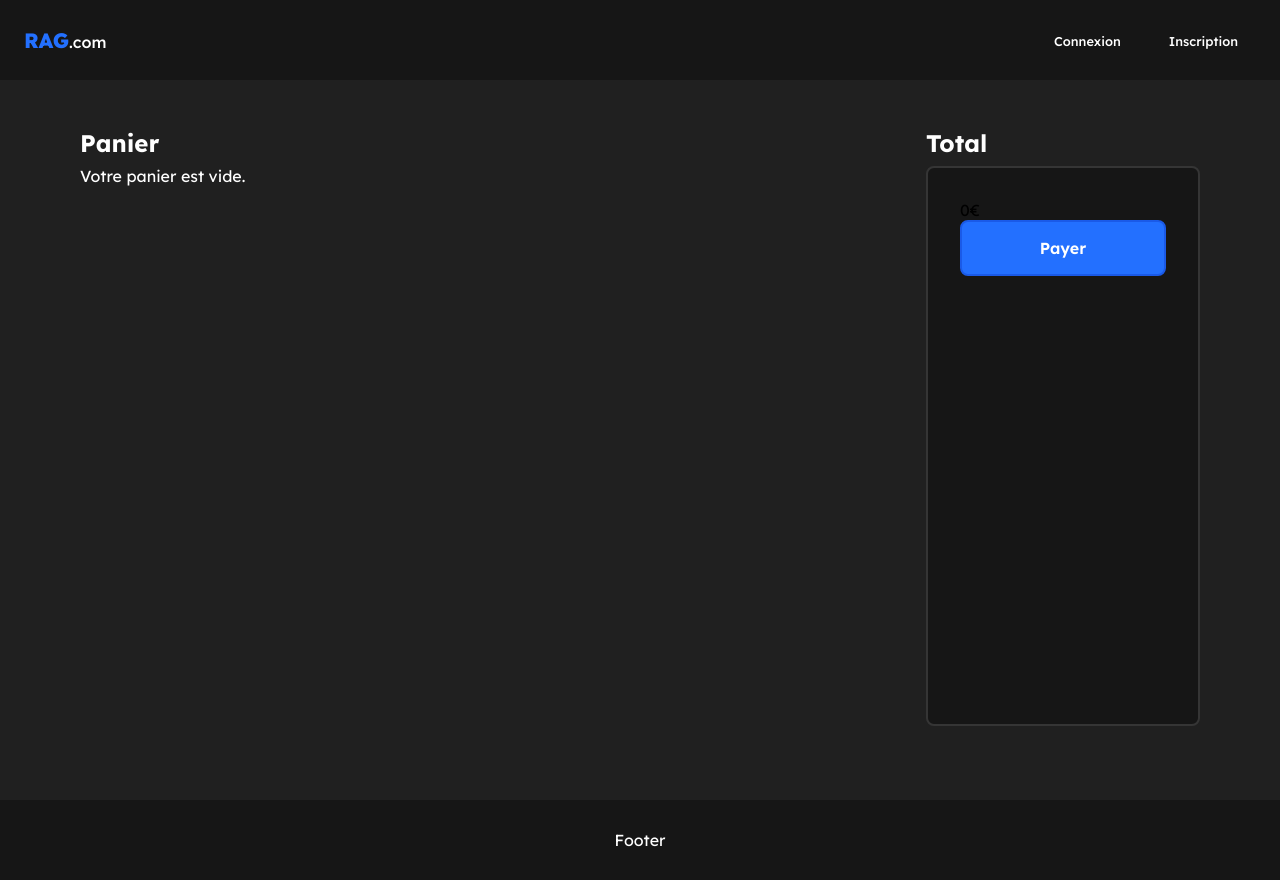
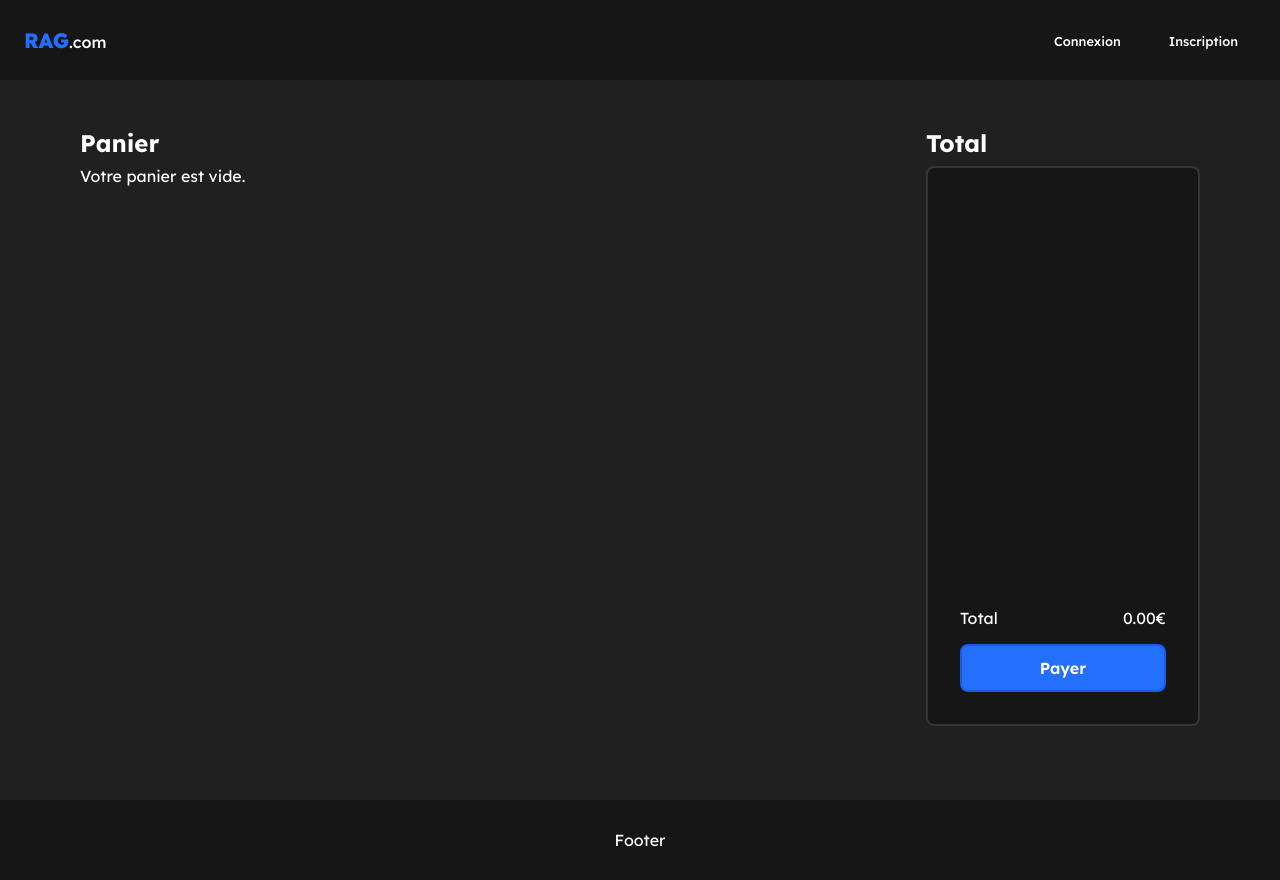
Before and after one commit to Mapics/front-rag, a React (Create React App) app: page /cart in a window 1280 px wide. Built offline with nearby package versions, Linux system fonts and the light colour scheme.

Commit message:
fix total cart + modif css

```diff
--- a/src/pages/cart/cart.jsx
+++ b/src/pages/cart/cart.jsx
@@ -20,6 +20,10 @@ export default function Cart() {
     // Mettre à jour le state et le localStorage
     setCartItems(updatedCart);
     localStorage.setItem("cart", JSON.stringify(updatedCart));
+  };
+
+  const calculateTotal = () => {
+    return cartItems.reduce((total, item) => total + parseFloat(item.prix), 0).toFixed(2);
   };
 
   return (
@@ -54,12 +58,23 @@ export default function Cart() {
       <div className="cartTotal">
         <h2 className="cartTotalTitle">Total</h2>
         <div className="cartTotalContainer">
-          <p className="cartTotalPrice">
-            {cartItems.reduce((acc, item) => acc + item.prix, 0)}€
-          </p>
-          <button>
-            <span>Payer</span>
-          </button>
+          <div className="cartTotalList">
+            {cartItems.map((item, index) => (
+              <p className="cartTotalProduct">
+                <p className="title">{item.titre}</p>
+                <p className="price" key={index}>
+                  {item.prix}€
+                </p>
+              </p>
+            ))}
+          </div>
+          <div className="cartTotalPrice">
+            <div className="cartTotalPriceContainer">
+              <p className="titleTotal">Total</p>
+              <p className="totalPrice">{`${calculateTotal()}€`}</p>
+            </div>
+            <button className="buy">Payer</button>
+          </div>
         </div>
       </div>
     </main>
--- a/src/pages/cart/cart.scss
+++ b/src/pages/cart/cart.scss
@@ -10,22 +10,74 @@
         width: 25%;
 
         .cartTotalContainer {
+            display: flex;
+            flex-direction: column;
+            justify-content: space-between;
+            align-items: center;
             height: 70vh;
             background-color: var(--dark-black);
             border: var(--border);
             border-radius: 1vh;
             padding: 4vh;
+
+            .cartTotalList {
+                width: 100%;
+
+                .cartTotalProduct {
+                    display: flex;
+                    justify-content: space-between;
+                    align-items: center;
+                    width: 100%;
+                    color: var(--white);
+                    font-size: 2vh;
+                    gap: 2vh;
+                    margin-bottom: 1.5vh;
+
+                    .title {
+                        font-size: 2vh;
+                        font-weight: 500;
                     }
 
-        .cartTotalTitle {
-            color: var(--white);
-            font-size: 3vh;
-            font-weight: 700;
-            margin-bottom: 1vh;
+                    .price {
+                        font-size: 1.8vh;
+                        font-weight: 500;
+                        color: var(--grey);
+                    }
+                }
             }
 
-        button {
-            height: 7vh;
+            .cartTotalPrice {
+                display: flex;
+                flex-direction: column;
+                justify-content: space-between;
+                align-items: center;
+                gap: 2vh;
+                width: 100%;
+                color: var(--white);
+
+                .cartTotalPriceContainer {
+                    display: flex;
+                    justify-content: space-between;
+                    align-items: center;
+                    width: 100%;
+                    color: var(--white);
+                    font-size: 2vh;
+                    gap: 2vh;
+
+                    .title {
+                        font-size: 2vh;
+                        font-weight: 500;
+                    }
+
+                    .price {
+                        font-size: 1.8vh;
+                        font-weight: 500;
+                        color: var(--grey);
+                    }
+                }
+
+                .buy {
+                    height: 6vh;
                     width: 100%;
                     border-radius: 1vh;
                     background-color: var(--blue);
@@ -39,6 +91,15 @@
                     &:hover {
                         background-color: var(--border-blue);
                     }
+                }
+            }
+        }
+
+        .cartTotalTitle {
+            color: var(--white);
+            font-size: 3vh;
+            font-weight: 700;
+            margin-bottom: 1vh;
         }
     }
 
```
Lines whose indentation alone changed are shown as unchanged.
